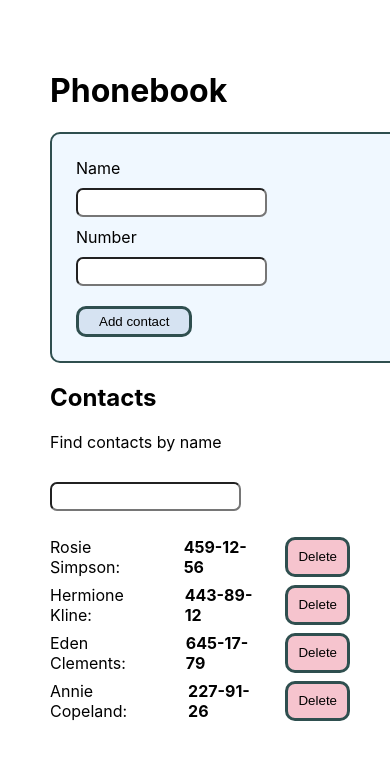
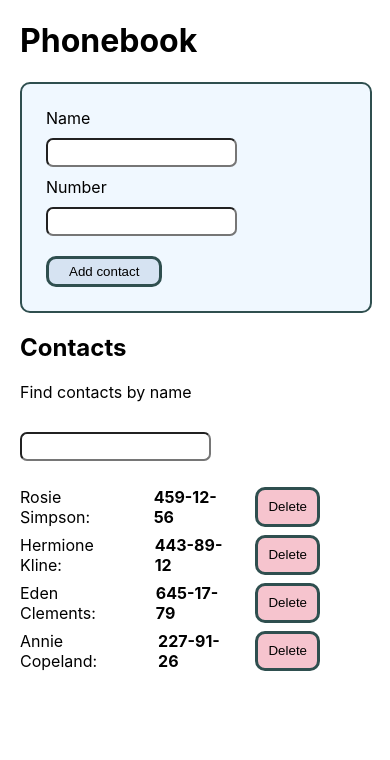
Before and after one commit to MarekLempart/goit-react-hw-02-phonebook, a React (Create React App) app: page / in a window 390 px wide. Shown: the top 760 px of the page. Built offline with nearby package versions, Linux system fonts and the light colour scheme.

Commit message:
zadanie domowe nr 2 - phonebook update

```diff
--- a/src/components/App.module.css
+++ b/src/components/App.module.css
@@ -1,7 +1,8 @@
 /* App.module.css */
 .conteiner {
-  display: flex;
-  flex-direction: column;
-  /* align-items: center; */
-  padding: 50px;
+  padding-left: 20px;
+  padding-right: 20px;
+  margin-left: auto;
+  margin-right: auto;
+  width: 350px;
 }
```
